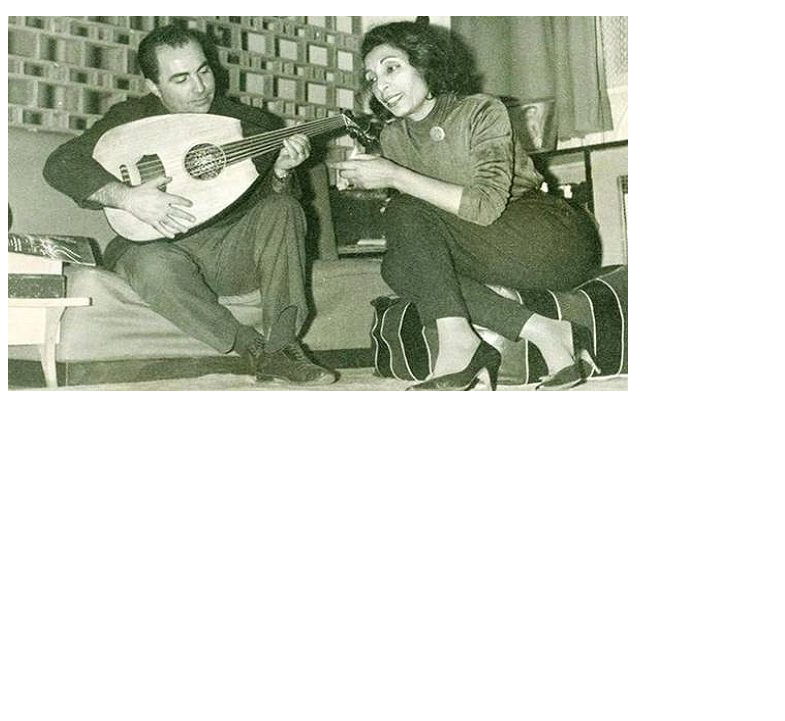
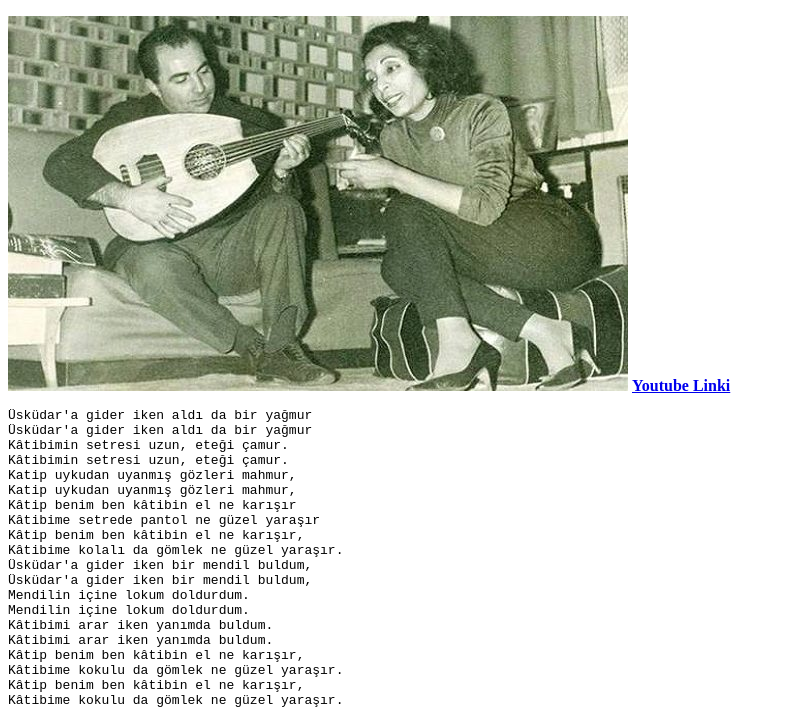
Before and after one commit to Srpakn/websayfasi, a plain HTML site: page index.html in a window 1280 px wide. Shown: the part 105-826 px from the top of the page, without its empty margins (0-785 px from the left). Before the commit the page ends 800 px from the top, so only its background shows below. Drawn offline with Linux system fonts and the light colour scheme.

Commit message:
youtube linki eklendi

```diff
--- a/index.html
+++ b/index.html
@@ -7,6 +7,29 @@
     <h1>Katibim</h1>
     <h3>Safiye Ayla</h3>
     <img src="safiyeayla-620x375.jpg">
+    <a href="https://www.youtube.com/watch?v=SFwCw1mZd1g"
+      target="_blank"
+      title="Katibim"><b>Youtube Linki</b></a>
+    <pre>Üsküdar'a gider iken aldı da bir yağmur
+Üsküdar'a gider iken aldı da bir yağmur
+Kâtibimin setresi uzun, eteği çamur.
+Kâtibimin setresi uzun, eteği çamur.
+Katip uykudan uyanmış gözleri mahmur,
+Katip uykudan uyanmış gözleri mahmur,
+Kâtip benim ben kâtibin el ne karışır
+Kâtibime setrede pantol ne güzel yaraşır
+Kâtip benim ben kâtibin el ne karışır,
+Kâtibime kolalı da gömlek ne güzel yaraşır.
+Üsküdar'a gider iken bir mendil buldum,
+Üsküdar'a gider iken bir mendil buldum,
+Mendilin içine lokum doldurdum.
+Mendilin içine lokum doldurdum.
+Kâtibimi arar iken yanımda buldum.
+Kâtibimi arar iken yanımda buldum.
+Kâtip benim ben kâtibin el ne karışır,
+Kâtibime kokulu da gömlek ne güzel yaraşır.
+Kâtip benim ben kâtibin el ne karışır,
+Kâtibime kokulu da gömlek ne güzel yaraşır.</pre>
 
   </body>
 </html>
```
